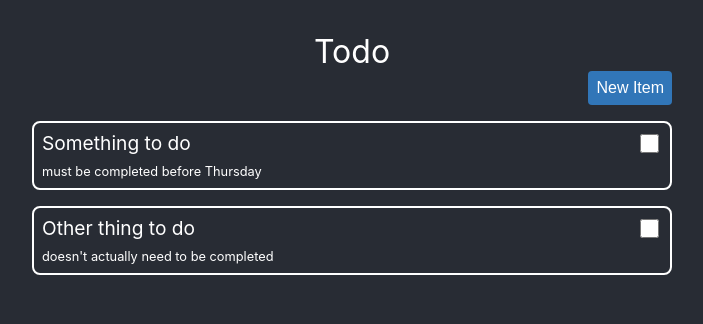
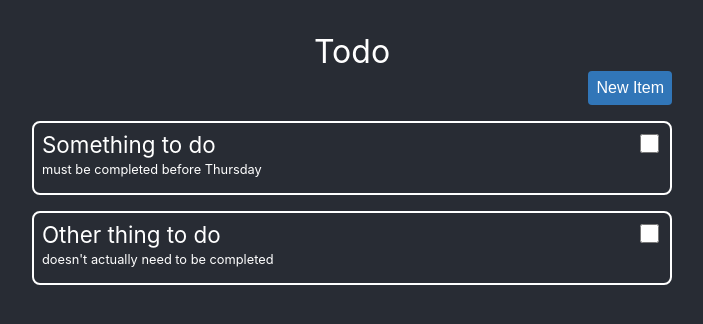
Before and after one commit to ethaniel0/Waffle-List, a React (Create React App) app: page / in a window 1280 px wide. Shown: the top 324 px of the page, without its empty margins (288-991 px from the left). Built offline with nearby package versions, Linux system fonts and the light colour scheme.

Commit message:
item detailed preview

```diff
--- a/src/App.css
+++ b/src/App.css
@@ -53,7 +53,7 @@ button {
 }
 
 .item-title {
-  font-size: 1.2rem;
+  font-size: 1.4rem;
 }
 .item-top input {
   width: 1.2rem;
@@ -61,6 +61,22 @@ button {
 }
 .item-notes {
   font-size: 0.8rem;
+}
+.item-body {
+  display: flex;
+  flex-direction: column;
+}
+.item-body span {
+  margin-bottom: 0.5rem;
+}
+.delete-btn {
+  background: rgb(184, 49, 49);
+  margin-right: 1rem;
+  margin-bottom: 0;
+}
+.edit-btn {
+  background: rgb(38, 141, 85);
+  margin-bottom: 0;
 }
 
 .new-form {
--- a/src/App.js
+++ b/src/App.js
@@ -5,6 +5,7 @@ import { useState } from 'react';
 
 function App() {
   const [add, showAdd] = useState(false);
+  const [selectItem, setSelectItem] = useState(-1);
   const [items, editItems] = useState([
     {
       title: "Something to do",
@@ -32,8 +33,8 @@ function App() {
           <div style={{textAlign: 'right'}}><button onClick={() => showAdd(!add)} className='new-btn'>New Item</button></div>
           {add && <NewForm addItem={addItem} close={() => showAdd(false)} /> }
         </div>
-        {items.map(item => (
-          <Item details={item}  />
+        {items.map((item, ind) => (
+          <Item details={item} ind={ind} select={setSelectItem} clicked={ind === selectItem}  />
         ))}
 
       </div>
--- a/src/components/Item.js
+++ b/src/components/Item.js
@@ -1,14 +1,29 @@
 
 
-const Item = ({ details, addItem }) => {
+const Item = ({ details, clicked, ind, select }) => {
     const splitNotes = details.notes.split('\n')[0];
     return (
-        <div className='item'>
+        <div className='item' onClick={() => select(clicked ? -1 : ind)}>
             <div className='item-top'>
                 <span className='item-title'> {details.title}</span>
-                <input type="checkbox" />
+                <input onClick={e => e.stopPropagation()} type="checkbox" />
             </div>
-            <span className='item-notes'>{splitNotes.substring(0, 50) + (splitNotes.length > 50 ? "..." : "")}</span>
+            <div className='item-body'>
+            {
+                !clicked ? <span className='item-notes'>{splitNotes.substring(0, 50) + (splitNotes.length > 50 ? "..." : "")}</span>
+                         : (
+                             <>
+                                <span className='item-notes-full'>{details.notes}</span>
+                                {details.date && <span className='item-notes-full'>Due {details.date}</span>}
+                                <div style={{marginTop: '0.5rem'}}>
+                                    <button className='delete-btn'>Delete Item</button>
+                                    <button className='edit-btn'>Edit Item</button>
+                                </div>
+                            </>
+                         )
+            }
+            </div>
+
         </div>
     )
 }
```
